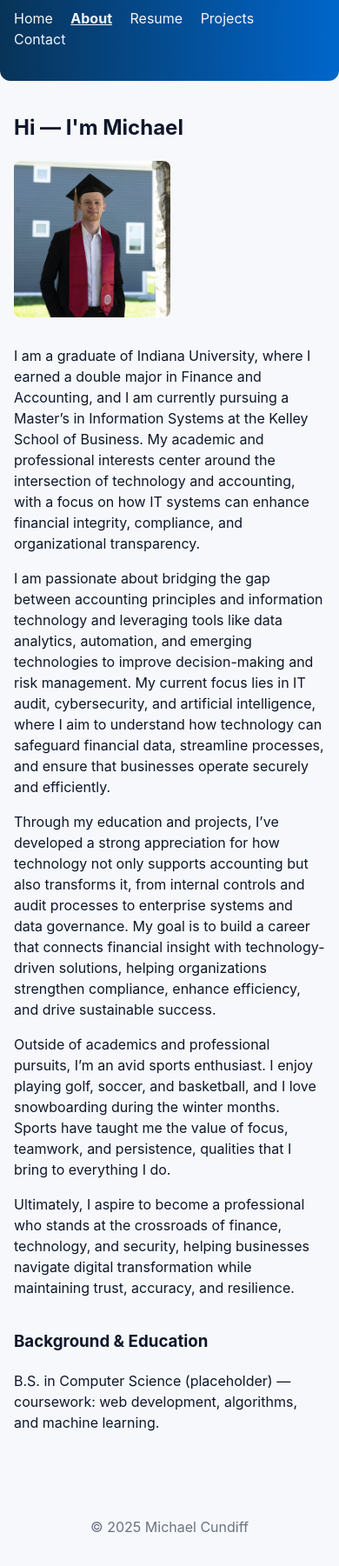
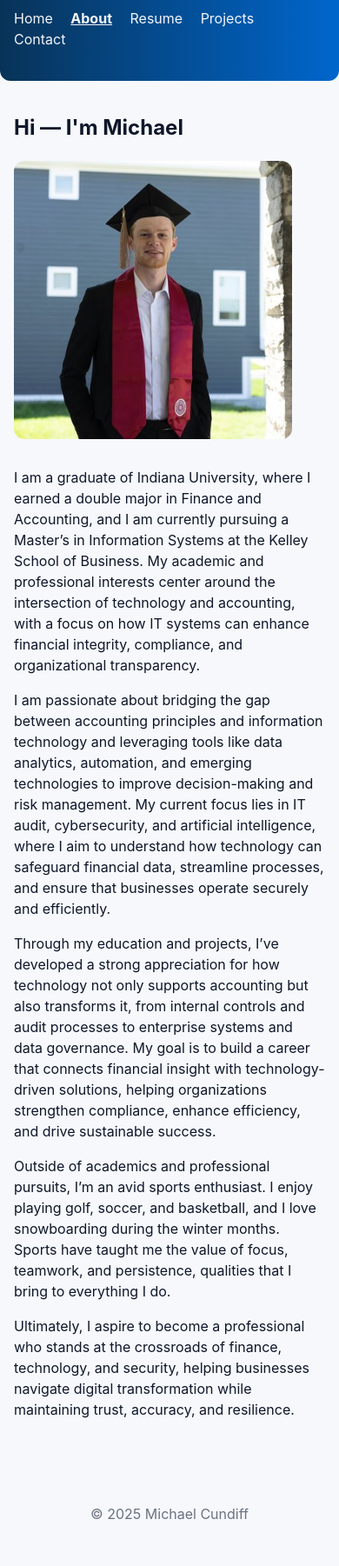
Before and after one commit to mkcundif/Personal-Website-Docker, a plain HTML site: page about.html in a window 390 px wide. Shown: the part 69-1870 px from the top of the page at 87% size. Drawn offline with Linux system fonts and the light colour scheme.

Commit message:
Make about page photo larger and responsive

```diff
--- a/about.html
+++ b/about.html
@@ -24,8 +24,8 @@
     <section class="profile" aria-labelledby="profile-heading">
       <h2 id="profile-heading">Hi — I'm Michael</h2>
       <div style="display:flex;gap:1rem;align-items:flex-start;flex-wrap:wrap">
-        <!-- User photo: place your photo at images/photo.jpg. If not present, the SVG placeholder will be used as a fallback. -->
-        <img src="images/photo.jpg" alt="Profile photo of Michael" width="180" height="180" style="border-radius:8px;object-fit:cover;" onerror="this.onerror=null;this.src='images/profile.svg'" />
+  <!-- User photo: place your photo at images/photo.jpg. If not present, the SVG placeholder will be used as a fallback. -->
+  <img src="images/photo.jpg" alt="Profile photo of Michael" class="profile-photo" onerror="this.onerror=null;this.src='images/profile.svg'" />
         <div>
           <p>I am a graduate of Indiana University, where I earned a double major in Finance and Accounting, and I am currently pursuing a Master’s in Information Systems at the Kelley School of Business. My academic and professional interests center around the intersection of technology and accounting, with a focus on how IT systems can enhance financial integrity, compliance, and organizational transparency.</p>
 
@@ -40,10 +40,6 @@
       </div>
     </section>
 
-    <section class="education" style="margin-top:1.25rem">
-      <h3>Background & Education</h3>
-      <p>B.S. in Computer Science (placeholder) — coursework: web development, algorithms, and machine learning.</p>
-    </section>
   </main>
 
   <footer class="site-footer">
--- a/css/styles.css
+++ b/css/styles.css
@@ -24,4 +24,5 @@ body{background:var(--bg);color:var(--text);line-height:1.5}
 .highlights{display:grid;grid-template-columns:repeat(3,1fr);gap:var(--gap);margin-top:1.25rem}
 .highlights article{background:var(--card);padding:1rem;border-radius:10px}
 .site-footer{padding:2rem 0;text-align:center;color:var(--muted)}
+.profile-photo{width:320px;height:320px;object-fit:cover;border-radius:12px}
 @media (max-width:700px){.highlights{grid-template-columns:1fr}.container{padding:1rem}.site-title{font-size:1.25rem}}
```
